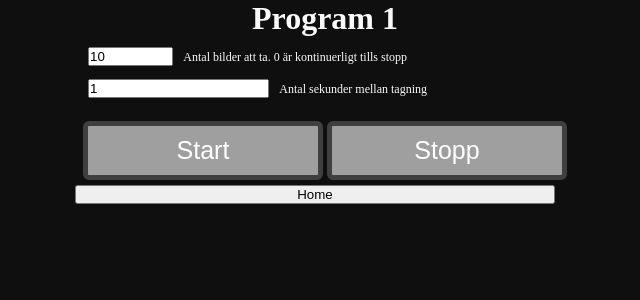
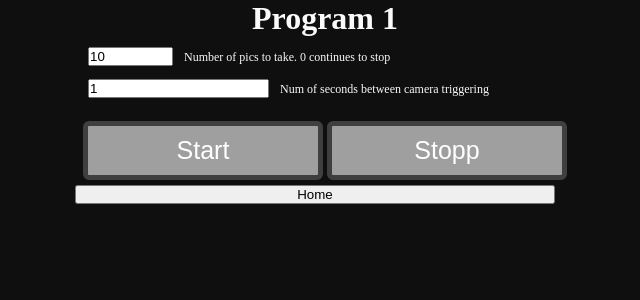
Before and after one commit to RobotPsykolog/RPi_TimeLapse_Web, a Flask app: page /program1 in a window 1280 px wide. Shown: the top 300 px of the page, without its empty margins (315-955 px from the left). Run offline with Flask 2, Linux system fonts and the light colour scheme.

Commit message:
Change language in program1.html

```diff
--- a/app/templates/program1.html
+++ b/app/templates/program1.html
@@ -10,11 +10,11 @@
     {% block input_data %}
             <div class='input_line'>
                 <input id="input1" type='text' name='nm' value = '10' size = '8' min='0'>
-                <label for="input1">Antal bilder att ta. 0 är kontinuerligt tills stopp</label>
+                <label for="input1">Number of pics to take. 0 continues to stop</label>
             </div>
             <div class='input_line'>
                 <input id='input2' type='number' name='num_of_pause_seconds' value = '1' size = '8' min='1'>
-                <label for="input2">Antal sekunder mellan tagning</label>
+                <label for="input2">Num of seconds between camera triggering</label>
             </div>
 
     {% endblock %}
```
